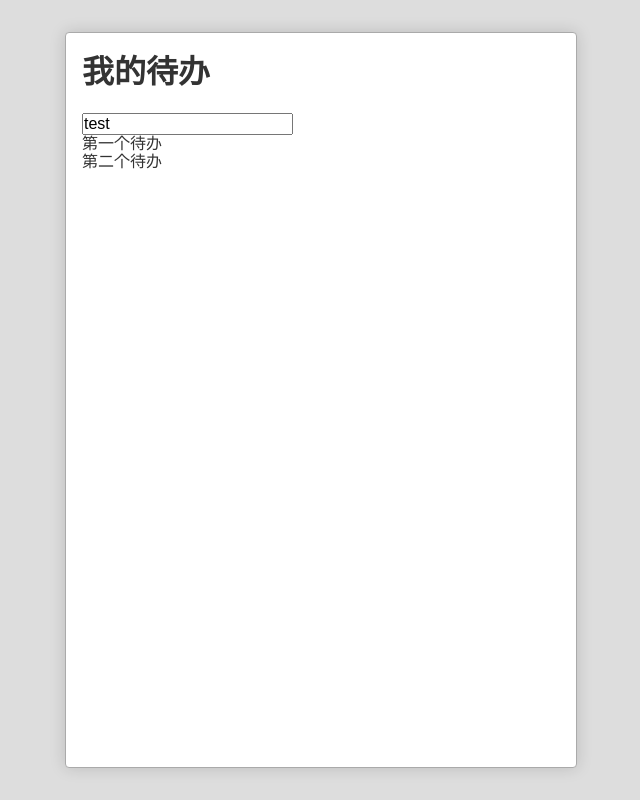
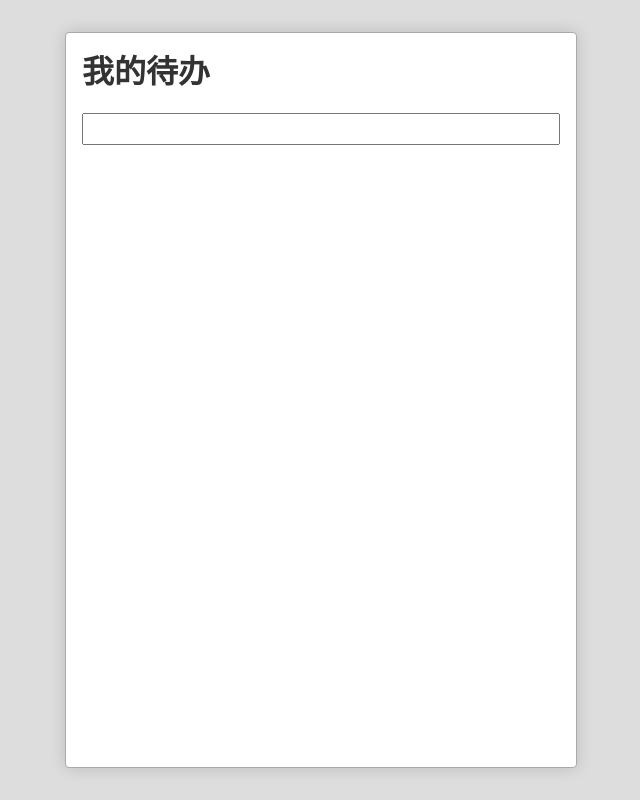
Before and after one commit to hanhan1/webpack-demo, a React (Create React App) app: page / in a window 1280 px wide. Shown: the whole page, without its empty margins (319-959 px from the left). Built offline with nearby package versions, Linux system fonts and the light colour scheme.

Commit message:
引入leancloud

```diff
--- a/package.json
+++ b/package.json
@@ -3,6 +3,7 @@
   "version": "0.1.0",
   "private": true,
   "dependencies": {
+    "leancloud-storage": "^3.1.0",
     "normalize.css": "^7.0.0",
     "react": "^15.6.1",
     "react-dom": "^15.6.1",
--- a/src/App.js
+++ b/src/App.js
@@ -1,41 +1,81 @@
 import React, { Component } from 'react';
-import logo from './logo.svg';
 import './App.css';
 import TodoInput from './TodoInput'
 import TodoItem from './TodoItem'
 import 'normalize.css'
 import './reset.css'
+
+
 class App extends Component {
   constructor(props){
     super(props)
     this.state = {
-      newTodo:'test',
-      todoList:[
-        {id:1,title:'第一个待办'},
-        {id:2,title:'第二个待办'}
-      ]
+      newTodo:'',
+      todoList:[]
     }
   }
   render() {
-    let todos = this.state.todoList.map((item,index)=>{
+    let todos = this.state.todoList
+    .filter((item)=>!item.deleted)
+    .map((item,index)=>{
       return (
-        <li>
-          <TodoItem todo={item}/>
+        <li key={index}>
+          <TodoItem todo={item} onToggle={this.toggle.bind(this)}
+          onDelete={this.delete.bind(this)}
+          />
         </li>
       )
     })
+    console.log("加了个TODO了－－"+todos)
+
     return (
       <div className="App">
       <h1>我的待办</h1>
       <div className="inputWrapper">
-      <TodoInput content={this.state.newTodo}/>
+      <TodoInput content={this.state.newTodo}
+      onChange={this.changeTitle.bind(this)}
+      onSubmit={this.addTodo.bind(this)}/>
       </div>
-      <ol>
+      <ol className="todoList">
         {todos}
       </ol>
       </div>
     )
   }
+  componentDidUpdate(){
+  }
+  toggle(e,todo){
+    todo.status = todo.status === 'completed' ? '':'completed'
+    this.setState(this.state)
+  }
+  changeTitle(event){
+    this.setState({
+      newTodo:event.target.value,
+      todoList:this.state.todoList
+    })
+  }
+  addTodo(event){
+    this.state.todoList.push({
+      id:idMaker(),
+    title:event.target.title,
+      status: null,
+      deleted: false
+    })
+    this.setState({
+      newTodo:'',
+      todoList:this.state.todoList
+    })
+  }
+  delete(event,todo){
+    todo.deleted = true
+    this.setState(this.state)
+  }
 }
 
 export default App;
+
+let id = 0;
+function idMaker(){
+  id += 1
+  return id
+}
--- /dev/null
+++ b/src/TodoInput.css
@@ -0,0 +1,7 @@
+.TodoInput{
+  width: 100%;
+  line-height: 1.8;
+  margin-bottom: 1em;
+  font-size: 16px;
+  padding: 0 .2em;
+}
--- a/src/TodoInput.js
+++ b/src/TodoInput.js
@@ -1,7 +1,20 @@
 import React,{Component} from 'react';
+import './TodoInput.css'
 
 export default class TodoInput extends Component{
   render(){
-    return <input type="text" value={this.props.content}/>
+    return <input type="text" defaultValue={this.props.content}
+     className="TodoInput"
+     onChange={this.changeTitle.bind(this)}
+     onKeyPress={this.submit.bind(this)}/>
+  }
+  submit(e){
+    if(e.key === 'Enter'){
+      console.log('用户按回车了');
+      this.props.onSubmit(e)
+    }
+  }
+  changeTitle(e){
+    this.props.onChange(e)
   }
 }
--- /dev/null
+++ b/src/TodoItem.css
@@ -0,0 +1,9 @@
+.TodoItem{
+  padding: .5em;
+  display: flex;
+  align-items: center;
+}
+.TodoItem>.title{
+  flex-grow: 1;
+  padding: 0 .5em;
+}
--- a/src/TodoItem.js
+++ b/src/TodoItem.js
@@ -1,7 +1,20 @@
 import React,{Component} from 'react';
-
+import './TodoItem.css'
 export default class TodoItem extends Component{
   render(){
-    return <div>{this.props.todo.title}</div>
+    return (
+      <div className="TodoItem">
+        <input type="checkbox" checked = {this.props.todo.status === 'completed'}
+          onChange = {this.toggle.bind(this)}/>
+        <span className="title">{this.props.todo.title}</span>
+        <button　onClick={this.delete.bind(this)}>删除</button>
+      </div>
+    )
+  }
+  toggle(e){
+    this.props.onToggle(e,this.props.todo)
+  }
+  delete(e){
+    this.props.onDelete(e,this.props.todo)
   }
 }
--- /dev/null
+++ b/src/localStore.js
@@ -0,0 +1,6 @@
+export function save(key,value){
+  return window.localStorage.setItem(key,JSON.stringify(value))
+}
+export function load(key){
+  return JSON.parse(window.localStorage.getItem(key))
+}
```
Also changed, not shown: src/leanCloud.js (added, +8 -0 lines), 1 other file (tests, documents, lock files or other folders).
